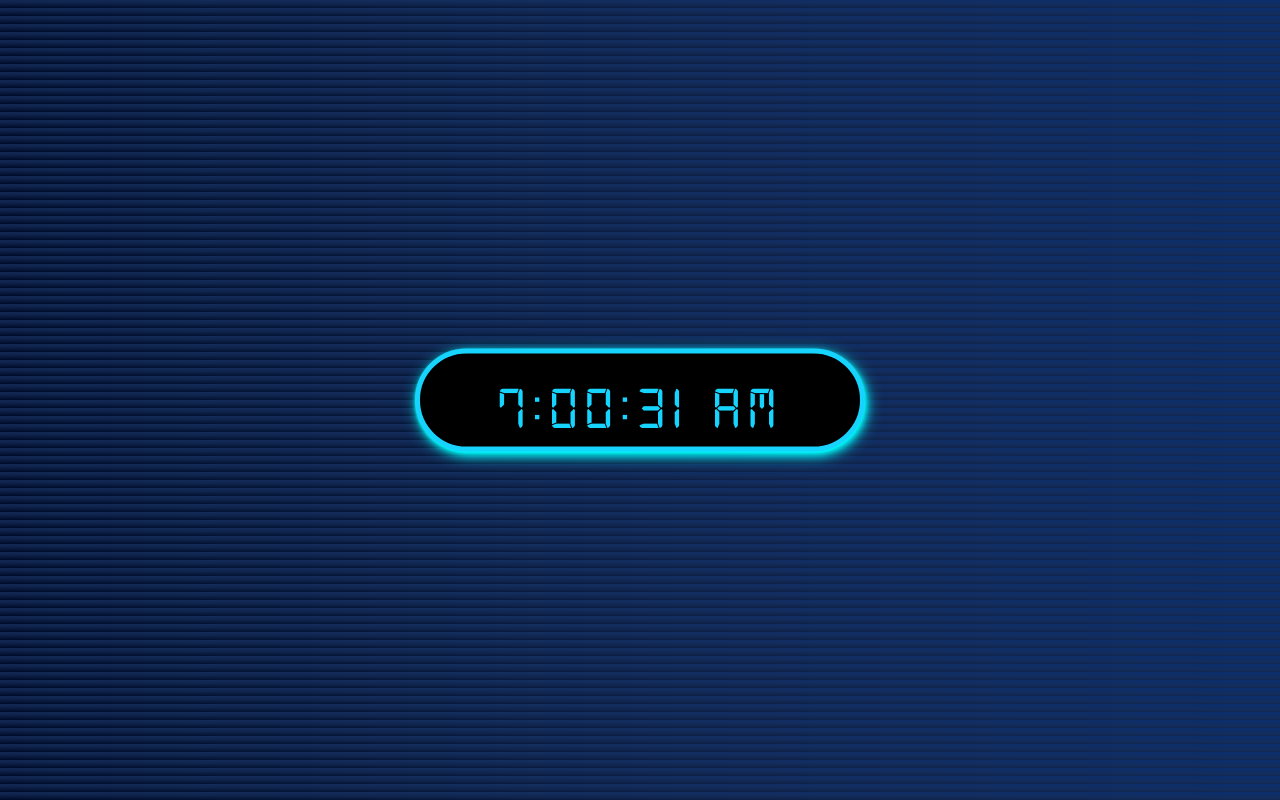
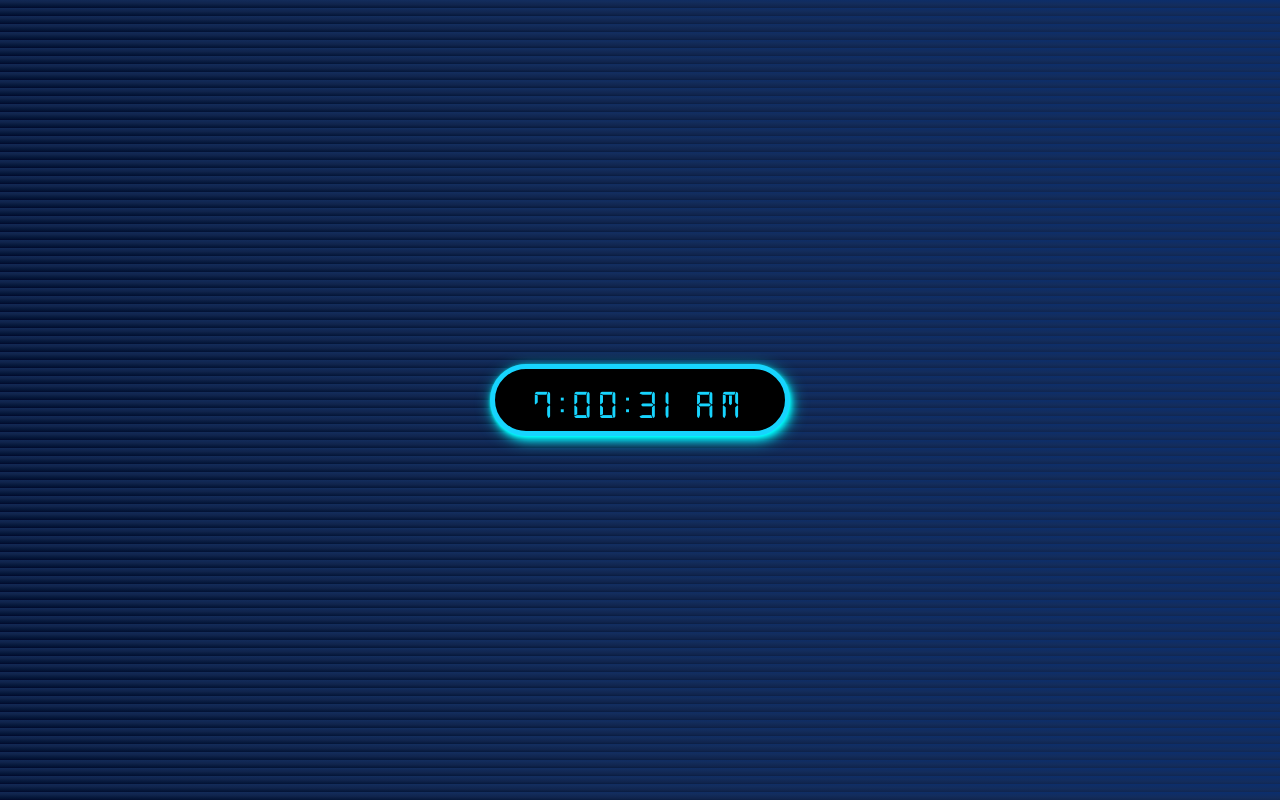
Before and after one commit to Big13ang/Digital-clock, a plain HTML site: page index.html in a window 1280 px wide. Drawn offline with Linux system fonts and the light colour scheme.

Commit message:
responsive fixed

```diff
--- a/style.css
+++ b/style.css
@@ -35,3 +35,12 @@ body {
     2px 4px 8px 0px rgba(0, 255, 255, 0.7),
     2px 4px 16px 0px rgba(0, 255, 255, 0.7);
 }
+
+
+@media only screen and (min-width: 767px) {
+  .clock {
+    width: 300px;
+    font-size: 40px;
+    padding: 20px;
+  }
+}
```
